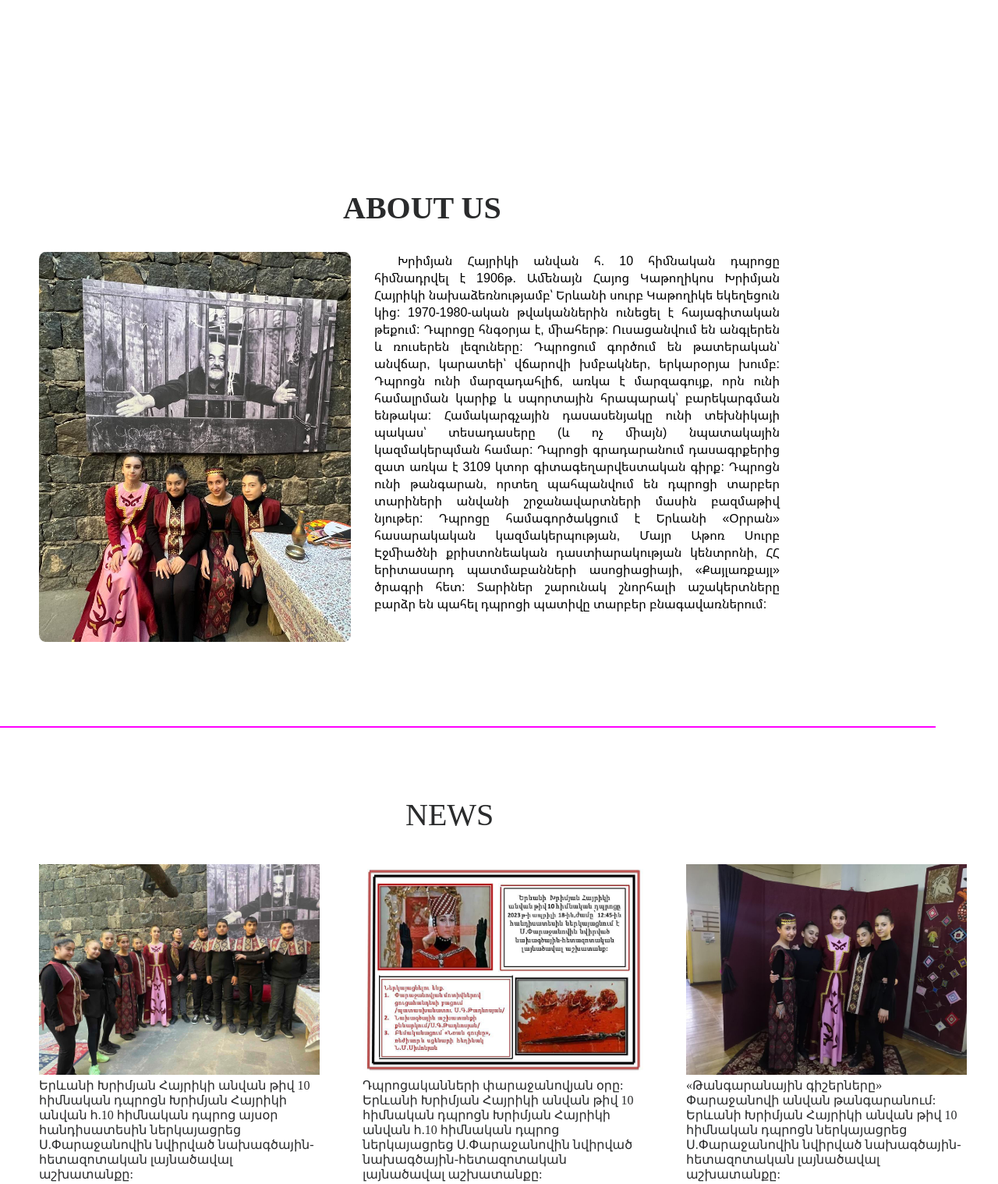
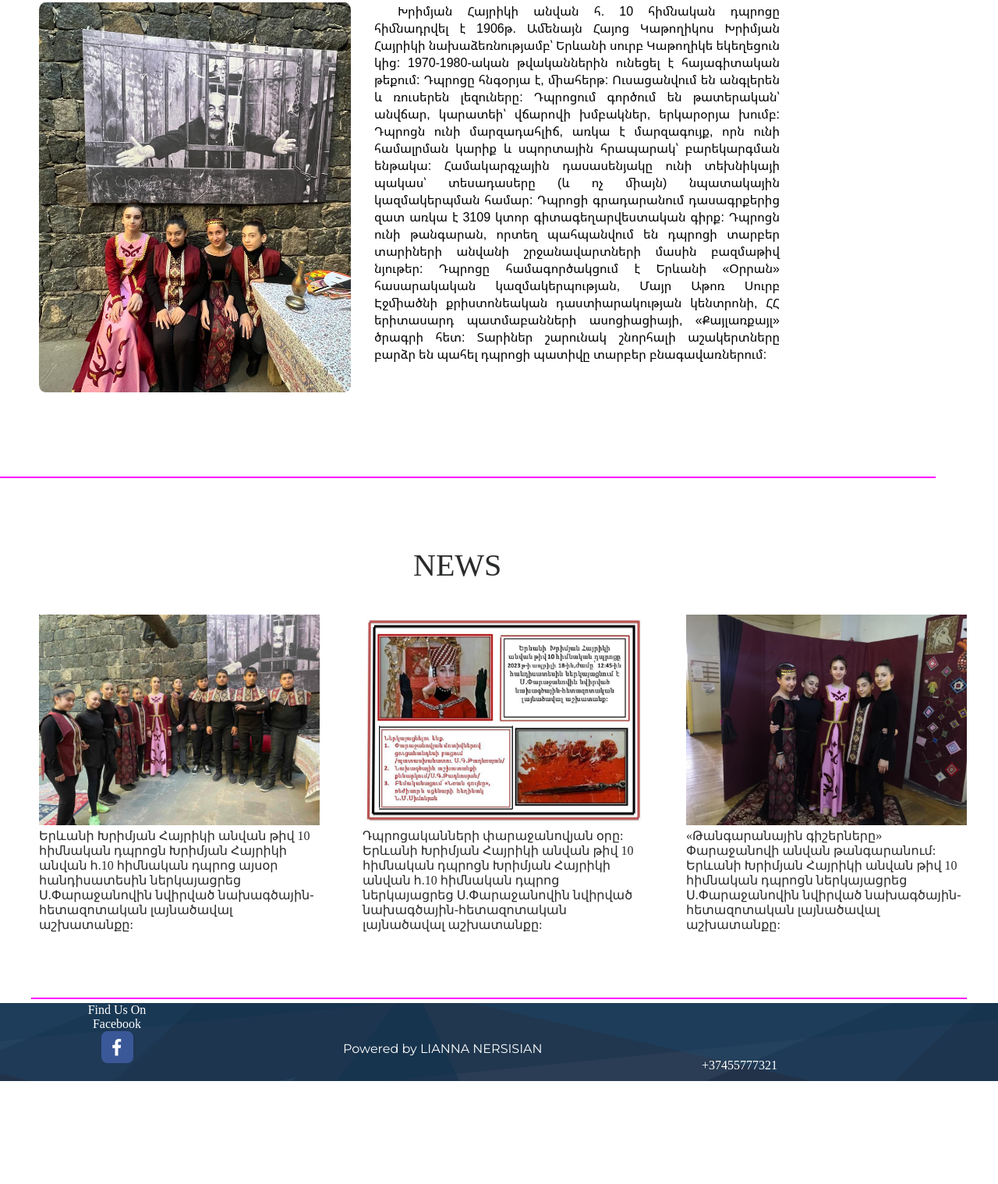
Before and after one commit to lianna947/schoolN10, a plain HTML site: page index.html in a window 1280 px wide. Shown: the part 967-2485 px from the top of the page at 78% size. After the commit the page ends 2353 px from the top, so only its background shows below. Drawn offline with Linux system fonts and the light colour scheme.

Commit message:
Add files via upload

```diff
--- a/index.html
+++ b/index.html
@@ -30,6 +30,7 @@
             href="https://fonts.googleapis.com/css2?family=Noto+Serif+Armenian:wght@700&display=swap"
             rel="stylesheet">
         <link rel="stylesheet" href="./style.css">
+        <link rel="shortcut icon" href="favicon.ico" type="image/x-icon">
         <title>School N10 by Khrimyan Hayrik</title>
     </head>
     <body>
--- a/style.css
+++ b/style.css
@@ -167,7 +167,7 @@ header .container span {
 
 .info {
     width: 100%;
-    margin-top: 1100px;
+    margin-top: 780px;
 }
 
 .info h1 {
@@ -225,7 +225,7 @@ header .container span {
     text-transform: uppercase;
     font-size: 40px;
     color: var(--black);
-    margin-left: 480px;
+    margin-left: 490px;
     margin-top: 70px;
 }
 
@@ -254,7 +254,7 @@ header .container span {
 }
 
 .news .boxes .gap {
-    width: 2000px;
+    width: 1500px;
     height: 70px;
     border-bottom: 2px solid var(--pink--neon);
 }
@@ -291,7 +291,7 @@ footer {
 
 
 footer {
-    margin-top: -108px;
+    margin-top: -105x;
 }
 
 footer .container .contact span {
```
Also changed, not shown: images/icon.ico (added), 2 other files.
